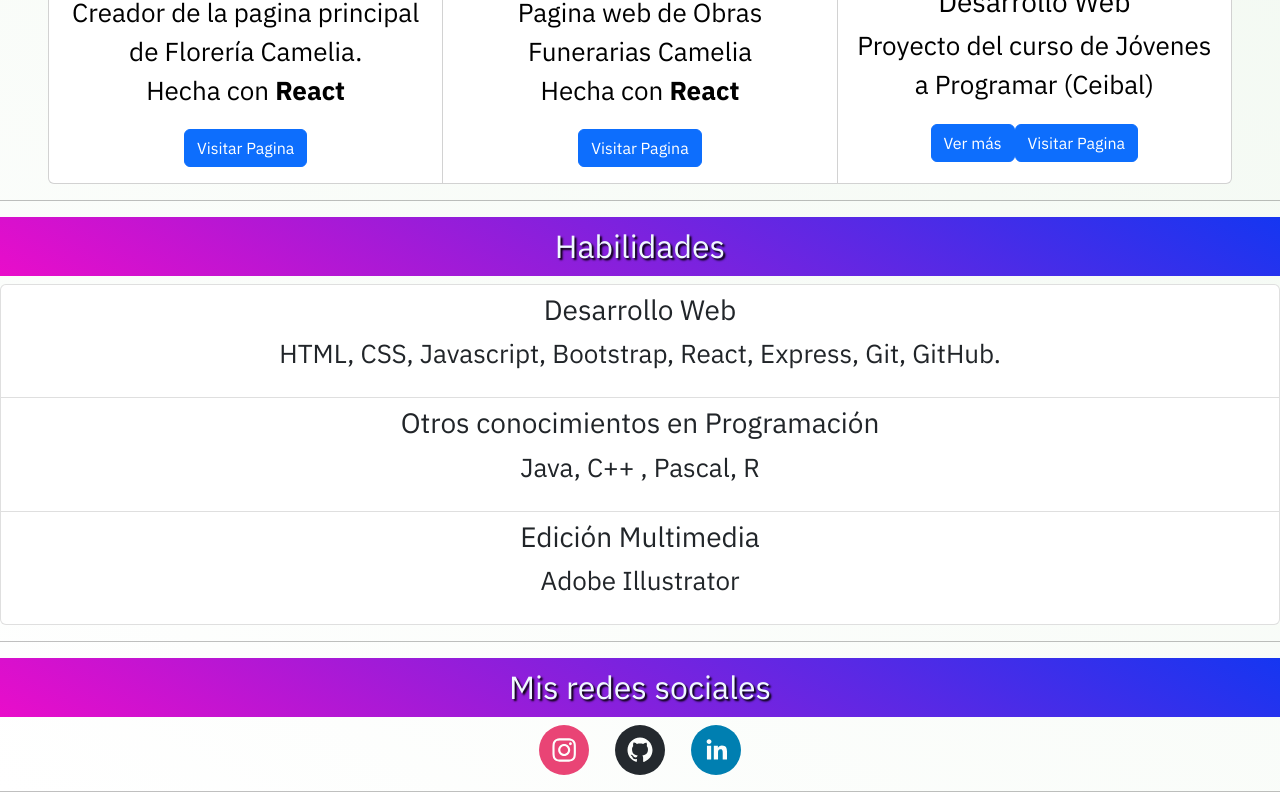
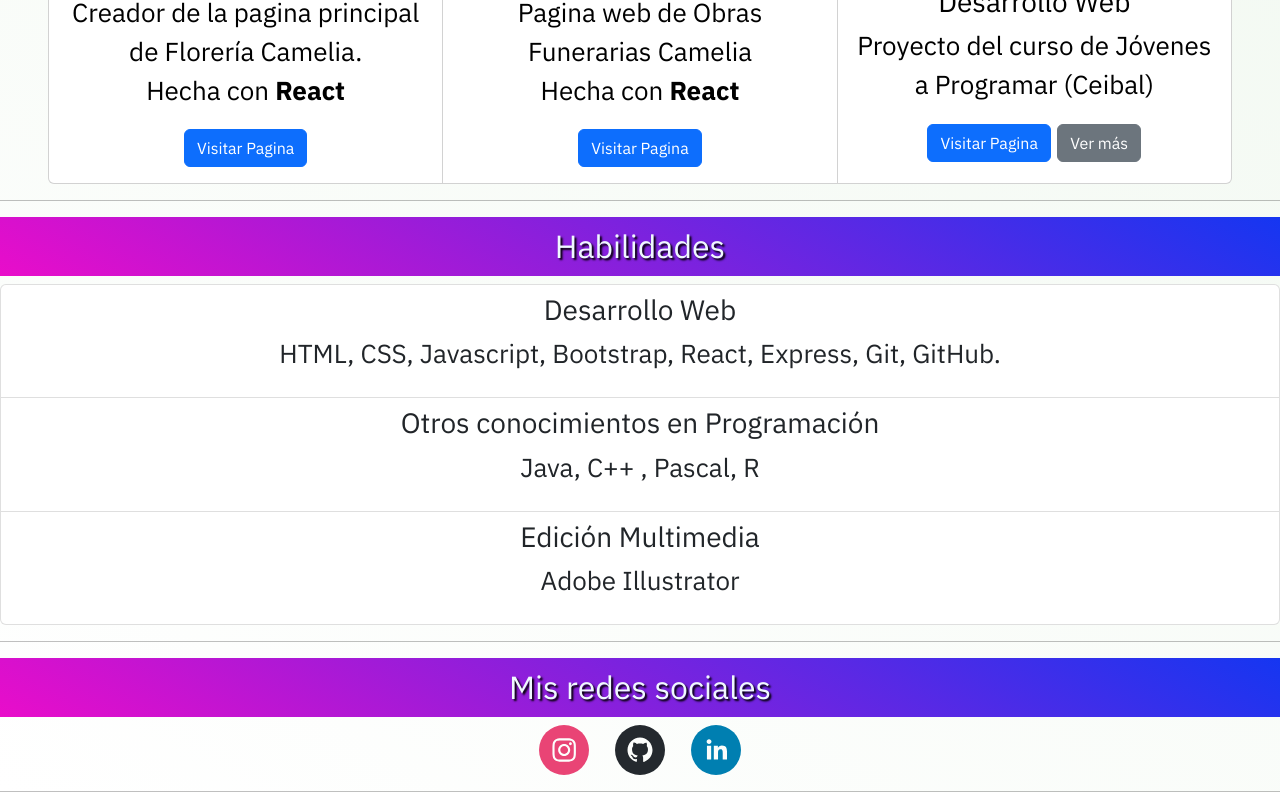
Before and after one commit to ivan1arriola/ivan1arriola, a React (Create React App) app: page / in a window 1280 px wide. Shown: the part 860-1668 px from the top of the page. Built offline with nearby package versions, Linux system fonts and the light colour scheme.

Commit message:
espacio entre botones agregado

```diff
--- a/src/components/Proyectos.jsx
+++ b/src/components/Proyectos.jsx
@@ -46,11 +46,11 @@ function HechoPorMi() {
               <Card.Text>
                 Proyecto del curso de Jóvenes a Programar (Ceibal)
               </Card.Text>
-              <Button variant="primary" href="/proyectojap">
-                Ver más
-              </Button>
               <Button variant="primary" href="https://ivan1arriola.github.io/ProyectoJAP" target="_blank">
                 Visitar Pagina
+              </Button> {"  "}
+              <Button variant="secondary" href="/proyectojap">
+                Ver más
               </Button>
             </Card.Body>
           </Card>
```
